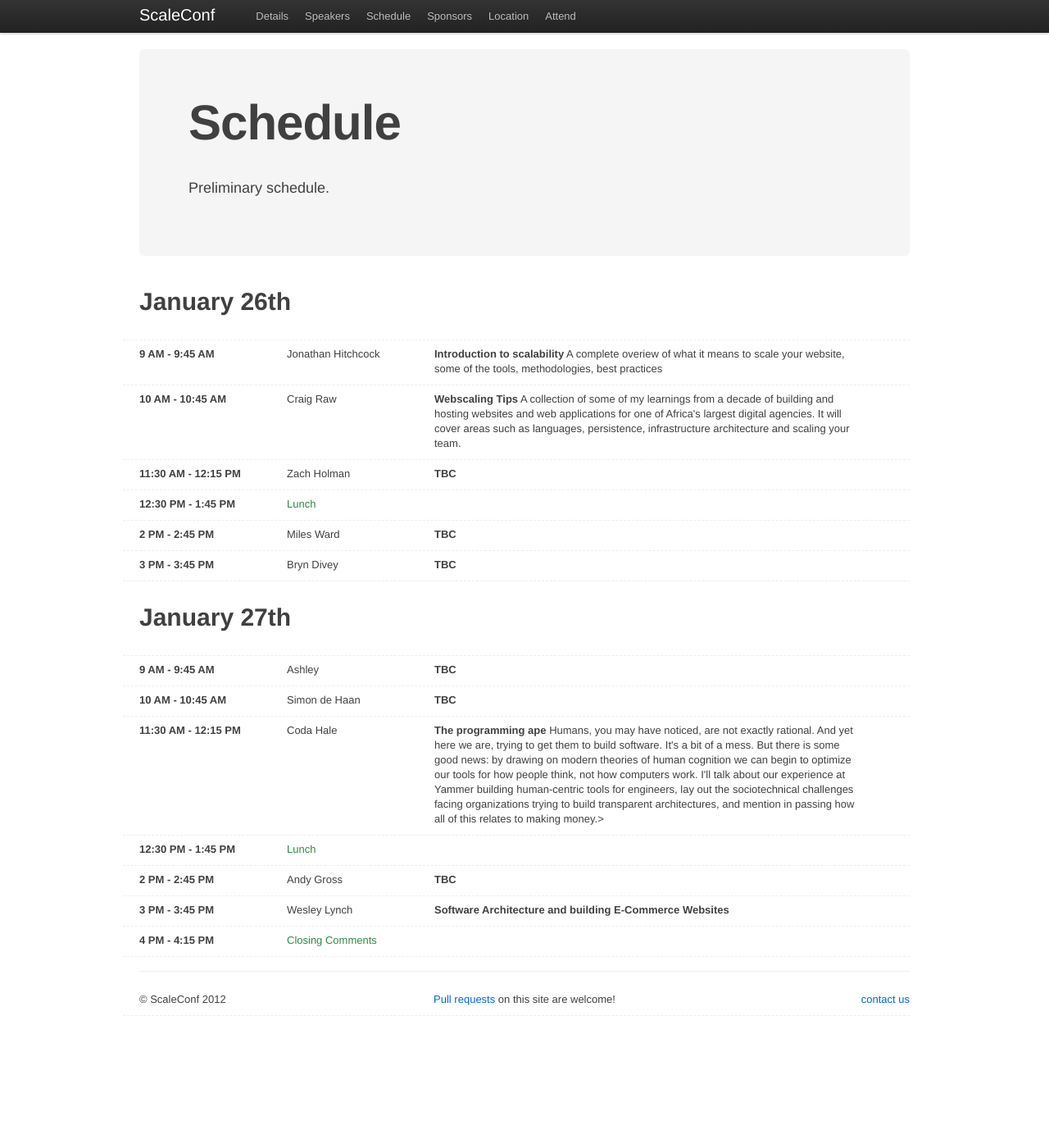
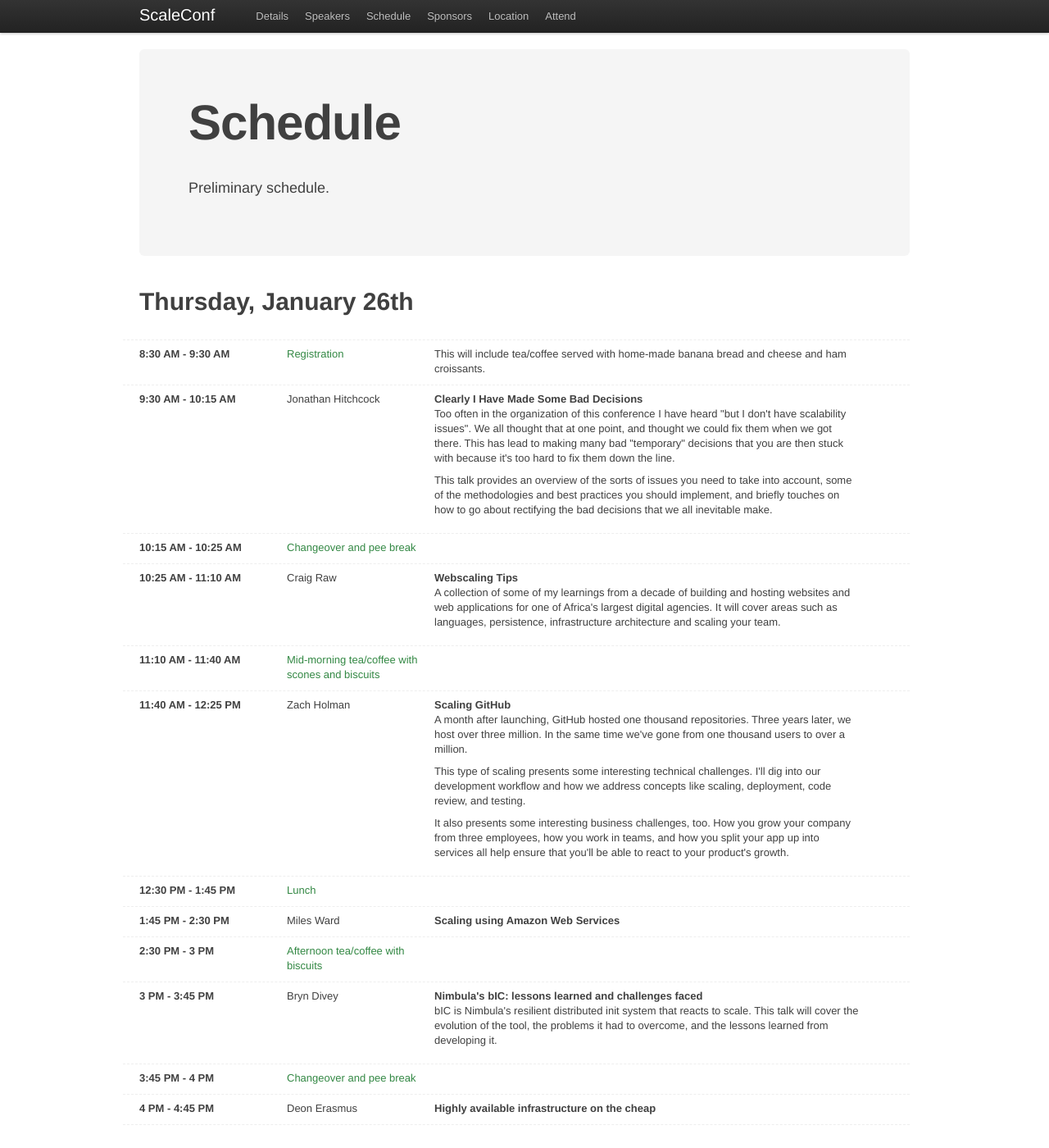
Before and after one commit to scaleconf/scaleconf.github.com, a Jekyll site: the page built from schedule.html, in a window 1280 px wide and 1400 px high. Shown: the whole window at 82% size. Built offline with Jekyll 4.4.1, drawn with Linux system fonts in a browser that asks for light colours; Markdown is read by kramdown in place of the engine named in the settings; some of the changed text lies outside the part shown.

Commit message:
Timing tweaks, talk topics

```diff
--- a/schedule.html
+++ b/schedule.html
@@ -18,33 +18,67 @@ meta-description: The programme for the Scaleconf, a conference focusing on web
 
 <div class="row">
     <div class="span8">
-        <h1>January 26th</h1>
+        <h1>Thursday, January 26th</h1>
     </div>
 </div>
 
 <div class="row">
-    <div class="span3"><b> 9 AM - 9:45 AM </b></div>
-    <div class="span3">Jonathan Hitchcock</div>
+    <div class="span3"><b> 8:30 AM - 9:30 AM </b></div>
+    <div class="span3 hl">Registration</div>
     <div class="span9">
-        <b>Introduction to scalability</b>
-        A complete overiew of what it means to scale your website, some of the tools, methodologies, best practices
+        This will include tea/coffee served with home-made banana bread and cheese and ham croissants.
     </div>
 </div>
 
 <div class="row">
-    <div class="span3"><b> 10 AM - 10:45 AM </b></div>
-    <div class="span3">Craig Raw</div>
+    <div class="span3"><b> 9:30 AM - 10:15 AM </b></div>
+    <div class="span3">Jonathan Hitchcock</div>
     <div class="span9">
-        <b>Webscaling Tips</b>
-        A collection of some of my learnings from a decade of building and hosting websites and web applications for one of Africa's largest digital agencies. It will cover areas such as languages, persistence, infrastructure architecture and scaling your team.
+        <b>Clearly I Have Made Some Bad Decisions</b>
+        <p>
+        Too often in the organization of this conference I have heard "but I don't have scalability issues".  We all thought that at one point, and thought we could fix them when we got there.  This has lead to making many bad "temporary" decisions that you are then stuck with because it's too hard to fix them down the line.
+        </p>
+        <p>
+        This talk provides an overview of the sorts of issues you need to take into account, some of the methodologies and best practices you should implement, and briefly touches on how to go about rectifying the bad decisions that we all inevitable make.
+        </p>
     </div>
 </div>
 
 <div class="row">
-    <div class="span3"><b> 11:30 AM - 12:15 PM </b></div>
+    <div class="span3"><b> 10:15 AM - 10:25 AM</b></div>
+    <div class="span3 hl">Changeover and pee break</div>
+</div>
+
+<div class="row">
+    <div class="span3"><b> 10:25 AM - 11:10 AM </b></div>
+    <div class="span3">Craig Raw</div>
+    <div class="span9">
+        <b>Webscaling Tips</b>
+        <p>
+        A collection of some of my learnings from a decade of building and hosting websites and web applications for one of Africa's largest digital agencies. It will cover areas such as languages, persistence, infrastructure architecture and scaling your team.
+        </p>
+    </div>
+</div>
+
+<div class="row">
+    <div class="span3"><b> 11:10 AM - 11:40 AM </b></div>
+    <div class="span3 hl">Mid-morning tea/coffee with scones and biscuits</div>
+</div>
+
+<div class="row">
+    <div class="span3"><b> 11:40 AM - 12:25 PM </b></div>
     <div class="span3">Zach Holman</div>
     <div class="span9">
-        <b>TBC</b>
+        <b>Scaling GitHub</b>
+        <p>
+        A month after launching, GitHub hosted one thousand repositories. Three years later, we host over three million. In the same time we've gone from one thousand users to over a million.
+        </p>
+        <p>
+        This type of scaling presents some interesting technical challenges. I'll dig into our development workflow and how we address concepts like scaling, deployment, code review, and testing.
+        </p>
+        <p>
+        It also presents some interesting business challenges, too. How you grow your company from three employees, how you work in teams, and how you split your app up into services all help ensure that you'll be able to react to your product's growth.
+        </p>
     </div>
 </div>
 
@@ -54,27 +88,53 @@ meta-description: The programme for the Scaleconf, a conference focusing on web
 </div>
 
 <div class="row">
-    <div class="span3"><b> 2 PM - 2:45 PM </b></div>
+    <div class="span3"><b> 1:45 PM - 2:30 PM </b></div>
     <div class="span3">Miles Ward</div>
     <div class="span9">
-        <b>TBC</b>
+        <b>Scaling using Amazon Web Services</b>
     </div>
+</div>
+
+<div class="row">
+    <div class="span3"><b> 2:30 PM - 3 PM </b></div>
+    <div class="span3 hl">Afternoon tea/coffee with biscuits</div>
 </div>
 
 <div class="row">
     <div class="span3"><b> 3 PM - 3:45 PM </b></div>
     <div class="span3">Bryn Divey</div>
     <div class="span9">
-        <b>TBC</b>
+        <b>Nimbula's bIC: lessons learned and challenges faced</b>
+        <p>bIC is Nimbula's resilient distributed init system that reacts to scale.  This talk will cover the evolution of the tool, the problems it had to overcome, and the lessons learned from developing it.</p>
     </div>
 </div>
 
+<div class="row">
+    <div class="span3"><b> 3:45 PM - 4 PM </b></div>
+    <div class="span3 hl">Changeover and pee break</div>
+</div>
+
+<div class="row">
+    <div class="span3"><b> 4 PM - 4:45 PM </b></div>
+    <div class="span3">Deon Erasmus</div>
+    <div class="span9">
+        <b>Highly available infrastructure on the cheap</b>
+    </div>
+</div>
 <!-- ------------ -->
 
 <div class="row">
     <div class="span8">
         <br/>
-        <h1>January 27th</h1>
+        <h1>Friday, January 27th</h1>
+    </div>
+</div>
+
+<div class="row">
+    <div class="span3"><b> 8:30 AM - 9:00 AM </b></div>
+    <div class="span3 hl">Breakfast</div>
+    <div class="span9">
+        Tea/coffee served with home-made banana bread and cheese and ham croissants.
     </div>
 </div>
 
@@ -82,12 +142,17 @@ meta-description: The programme for the Scaleconf, a conference focusing on web
     <div class="span3"><b> 9 AM - 9:45 AM </b></div>
     <div class="span3">Ashley</div>
     <div class="span9">
-        <b>TBC</b>
+        <b>Using puppet to scale up infrastructure</b>
     </div>
 </div>
 
 <div class="row">
-    <div class="span3"><b> 10 AM - 10:45 AM </b></div>
+    <div class="span3"><b> 9:45 AM - 9:55 AM </b></div>
+    <div class="span3 hl">Changeover and pee break</div>
+</div>
+
+<div class="row">
+    <div class="span3"><b> 9:55 AM - 10:40 AM </b></div>
     <div class="span3">Simon de Haan</div>
     <div class="span9">
         <b>TBC</b>
@@ -95,25 +160,37 @@ meta-description: The programme for the Scaleconf, a conference focusing on web
 </div>
 
 <div class="row">
-    <div class="span3"><b> 11:30 AM - 12:15 PM </b></div>
+    <div class="span3"><b> 10:40 AM - 11:10 AM </b></div>
+    <div class="span3 hl">Mid-morning tea/coffee with scones and biscuits</div>
+</div>
+
+<div class="row">
+    <div class="span3"><b> 11:10 AM - 11:55 PM </b></div>
     <div class="span3">Coda Hale</div>
     <div class="span9">
         <b>The programming ape</b>
-        Humans, you may have noticed, are not exactly rational. And yet here we are, trying to get them to build software. It's a bit of a mess. But there is some good news: by drawing on modern theories of human cognition we can begin to optimize our tools for how people think, not how computers work. I'll talk about our experience at Yammer building human-centric tools for engineers, lay out the sociotechnical challenges facing organizations trying to build transparent architectures, and mention in passing how all of this relates to making money.>
+        <p>
+        Humans, you may have noticed, are not exactly rational. And yet here we are, trying to get them to build software. It's a bit of a mess. But there is some good news: by drawing on modern theories of human cognition we can begin to optimize our tools for how people think, not how computers work. I'll talk about our experience at Yammer building human-centric tools for engineers, lay out the sociotechnical challenges facing organizations trying to build transparent architectures, and mention in passing how all of this relates to making money.
+        </p>
     </div>
 </div>
 
 <div class="row">
-    <div class="span3"><b> 12:30 PM - 1:45 PM </b></div>
+    <div class="span3"><b> 12:00 PM - 1:45 PM </b></div>
     <div class="span3 hl">Lunch</div>
 </div>
 
 <div class="row">
-    <div class="span3"><b> 2 PM - 2:45 PM </b></div>
+    <div class="span3"><b> 1:45 PM - 2:30 PM </b></div>
     <div class="span3">Andy Gross</div>
     <div class="span9">
-        <b>TBC</b>
+        <b>Riak - the distributed database</b>
     </div>
+</div>
+
+<div class="row">
+    <div class="span3"><b> 2:30 PM - 3 PM </b></div>
+    <div class="span3 hl">Afternoon tea/coffee with biscuits</div>
 </div>
 
 <div class="row">
@@ -125,6 +202,6 @@ meta-description: The programme for the Scaleconf, a conference focusing on web
 </div>
 
 <div class="row">
-    <div class="span3"><b> 4 PM - 4:15 PM </b></div>
+    <div class="span3"><b> 3:45 PM - 4:15 PM </b></div>
     <div class="span3 hl">Closing Comments</div>
 </div>
```
